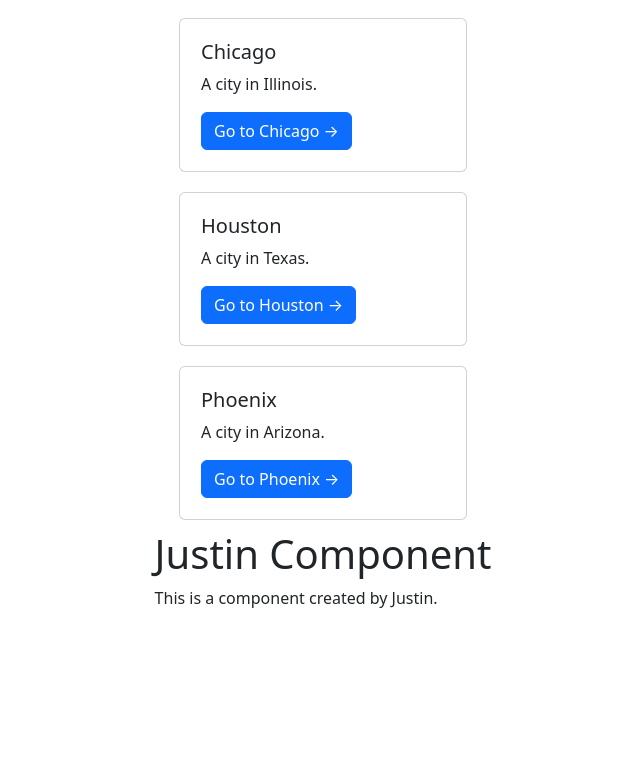
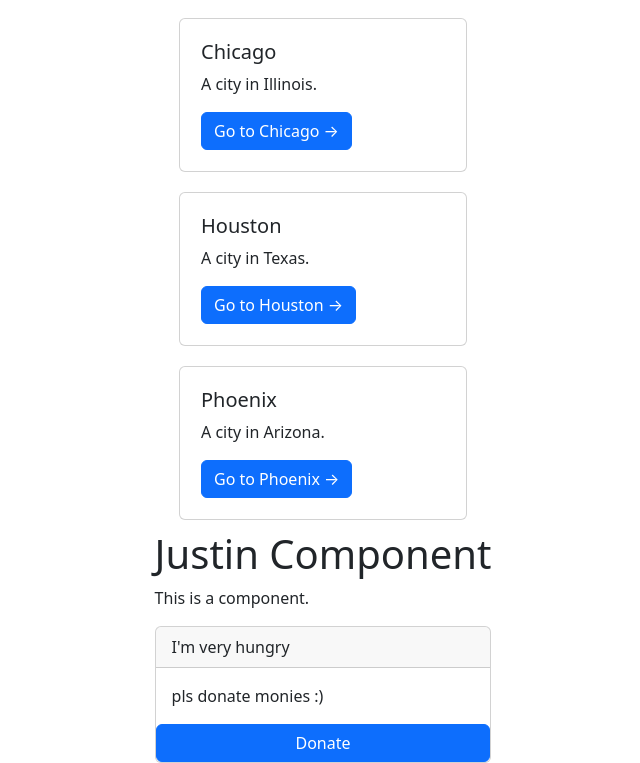
Before and after one commit to TheD4nM4n/react-testing, a React (Vite) app: page / in a window 1280 px wide. Shown: the part 292-1055 px from the top of the page, without its empty margins (317-957 px from the left). Before the commit the page ends 918 px from the top, so only its background shows below. Built offline with nearby package versions, Linux system fonts and the light colour scheme.

Commit message:
Added a card to JustinComponent

```diff
--- a/src/components/JustinComponent.tsx
+++ b/src/components/JustinComponent.tsx
@@ -2,7 +2,18 @@ function JustinComponent() {
   return (
     <div>
       <h1>Justin Component</h1>
-      <p>This is a component created by Justin.</p>
+      <p>This is a component.</p>
+      <div class="card">
+        <div class="card-header">
+          I'm very hungry
+        </div>
+        <div class="card-body">
+          pls donate monies :)
+        </div>
+                  <button type="button" class="btn btn-primary">
+            <a>Donate</a>
+          </button>
+      </div>
     </div>
   );
 }
```
